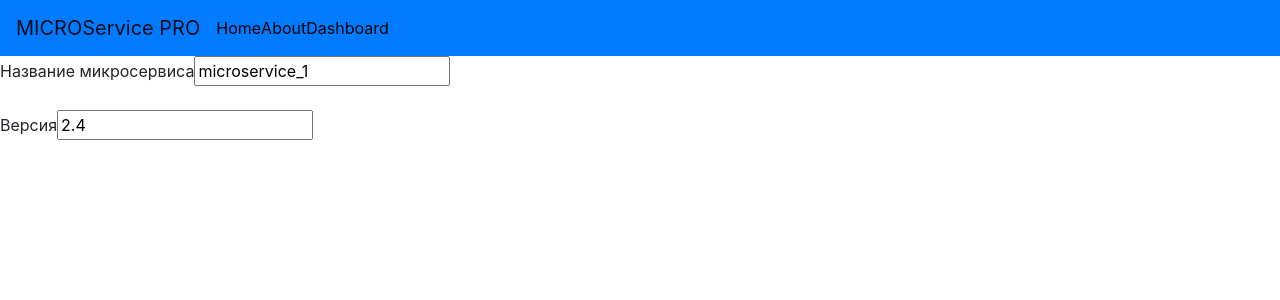
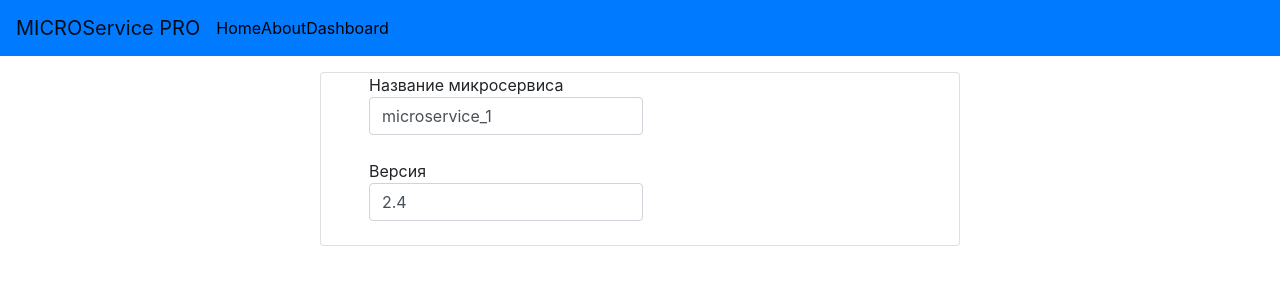
Before and after one commit to victor-sha/micro-sm, a React (Create React App) app: page /service/1 in a window 1280 px wide. Shown: the top 300 px of the page. Built offline with nearby package versions, Linux system fonts and the light colour scheme; data requests are answered from the project's data file.

Commit message:
add alignment

```diff
--- a/src/ServiceComponent.js
+++ b/src/ServiceComponent.js
@@ -12,20 +12,22 @@ export const ServiceComponent = () => {
   }, [id]);
   console.log(service);
   return (
-      <form>
-          <div className="form-group">
+      <form className="d-flex flex-row justify-content-center">
+      <div className="card w-50 my-3">
+          <div className="form-group ml-5">
             <label>
                 Название микросервиса
-                <input type="text" name="name" value={service.name} />
+                <input className="form-control" type="text" name="name" value={service.name} />
             </label>
           </div>
 
-          <div>
+          <div className="form-group ml-5">
             <label>
               Версия
-              <input type="number" name="version" value={service.version}/>
+              <input className="form-control" type="number" name="version" value={service.version}/>
             </label>
           </div>
+        </div>
       </form>
   );
 }
```
